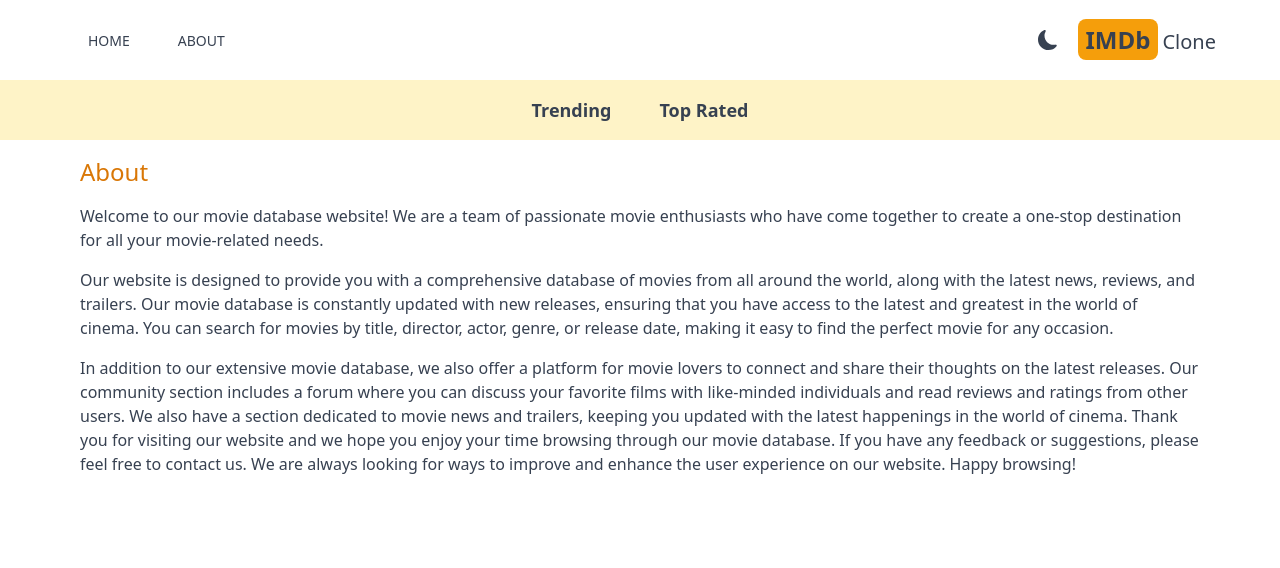
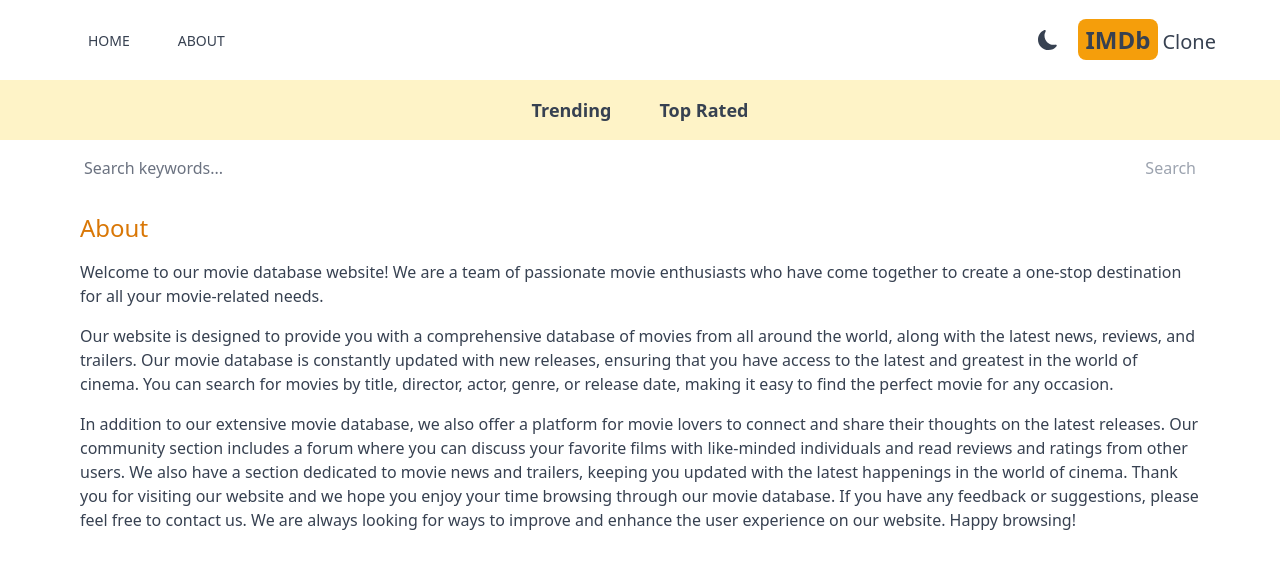
Before and after one commit to Stephen-Afari/imdb, a Next.js app: page /about in a window 1280 px wide. Shown: the top 568 px of the page. Built offline with nearby package versions, Linux system fonts and the light colour scheme.

Commit message:
add search ability

```diff
--- a/src/app/globals.css
+++ b/src/app/globals.css
@@ -2,7 +2,7 @@
 @tailwind components;
 @tailwind utilities;
 
-html::-webkit_scrollbar{
+html::-webkit-scrollbar{
     display: none;
 }
 
--- a/src/app/layout.jsx
+++ b/src/app/layout.jsx
@@ -2,6 +2,7 @@
 import './globals.css'
 import Providers from './Providers'
 import Navbar from '@/components/Navbar'
+import SearchBox from '@/components/SearchBox'
 
 
 export default function RootLayout({ children }) {
@@ -18,6 +19,7 @@
       <Navbar/>
 
        {/* Searchbox */}
+       <SearchBox/>
         {children}
         </Providers>
 
--- /dev/null
+++ b/src/app/search/[searchTerm]/page.jsx
@@ -0,0 +1,21 @@
+import Results from '@/components/Results'
+import React from 'react'
+
+export default async function SearchPage({params}) {
+    const res = await fetch(`https://api.themoviedb.org/3/search/movie?api_key=${process.env.API_KEY}&query=${params.searchTerm}&language=en-US&include_adult=false`)
+
+    if(!res.ok){
+        throw new Error("Error fetching data")
+    }
+    const data = await res.json()
+    const results = data. results
+  return (
+
+    <div>
+         {results && results.length === 0 && (
+        <h1 className='text-center pt-6'>No results found </h1>
+    )}
+    {results && <Results results={results}/>}
+    </div>
+  )
+}
--- /dev/null
+++ b/src/components/SearchBox.jsx
@@ -0,0 +1,20 @@
+"use client"
+import React, { useState } from 'react'
+import { useRouter } from 'next/navigation';
+
+export default function SearchBox() {
+    const [search, setSearch] = useState("");
+const router = useRouter();
+    function handleSubmit(e){
+        e.preventDefault();
+        if(!search) return;
+        router.push(`/search/${search}`);
+       }
+  return (
+    <form onSubmit = {handleSubmit} className='flex max-w-6xl mx-auto justify-between items-center px-5'>
+      <input value={search} onChange={(e)=> setSearch(e.target.value)} type='text' placeholder='Search keywords...'
+      className='w-full h-14 rounded-sm placeholder-gray-500 outline-none bg-transparent flex-1'/>
+      <button disabled={!search} type="submit" className='text-amber-600 disabled:text-gray-400'>Search</button>
+    </form>
+  )
+}
```
